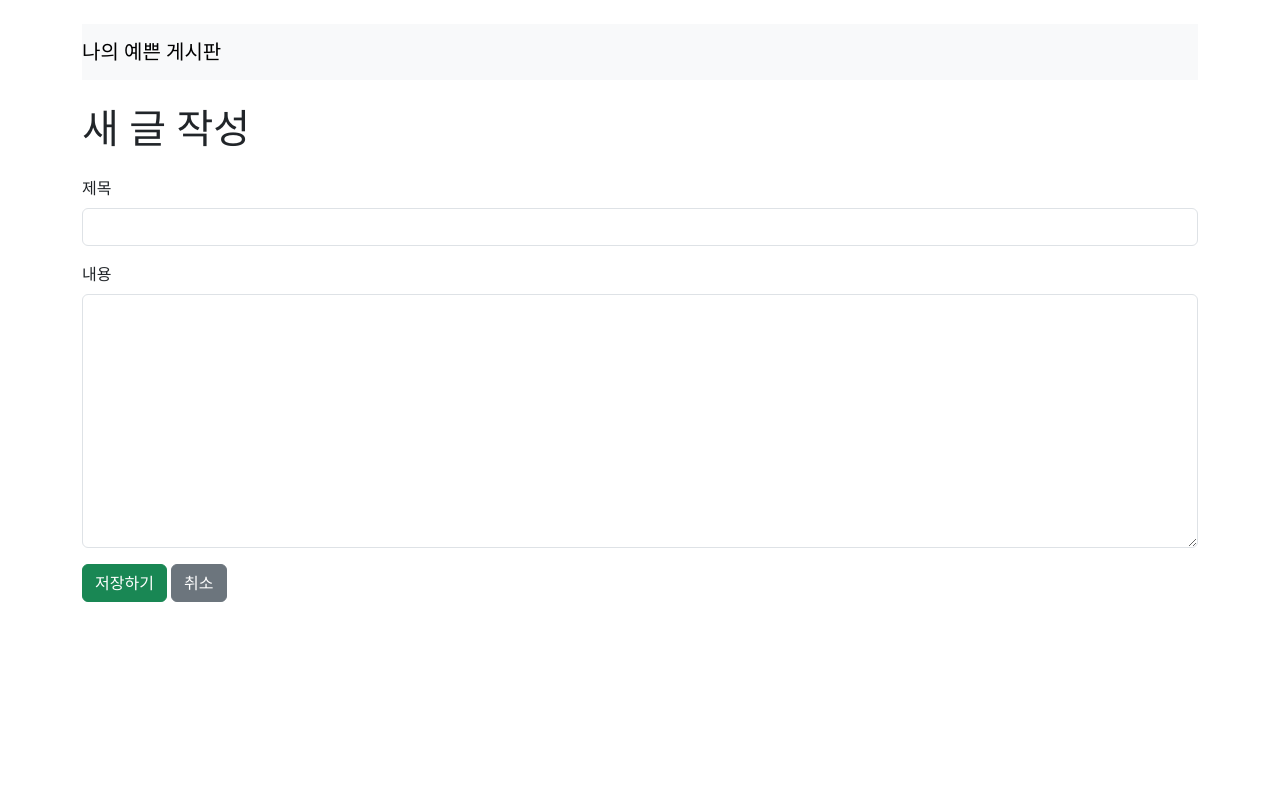
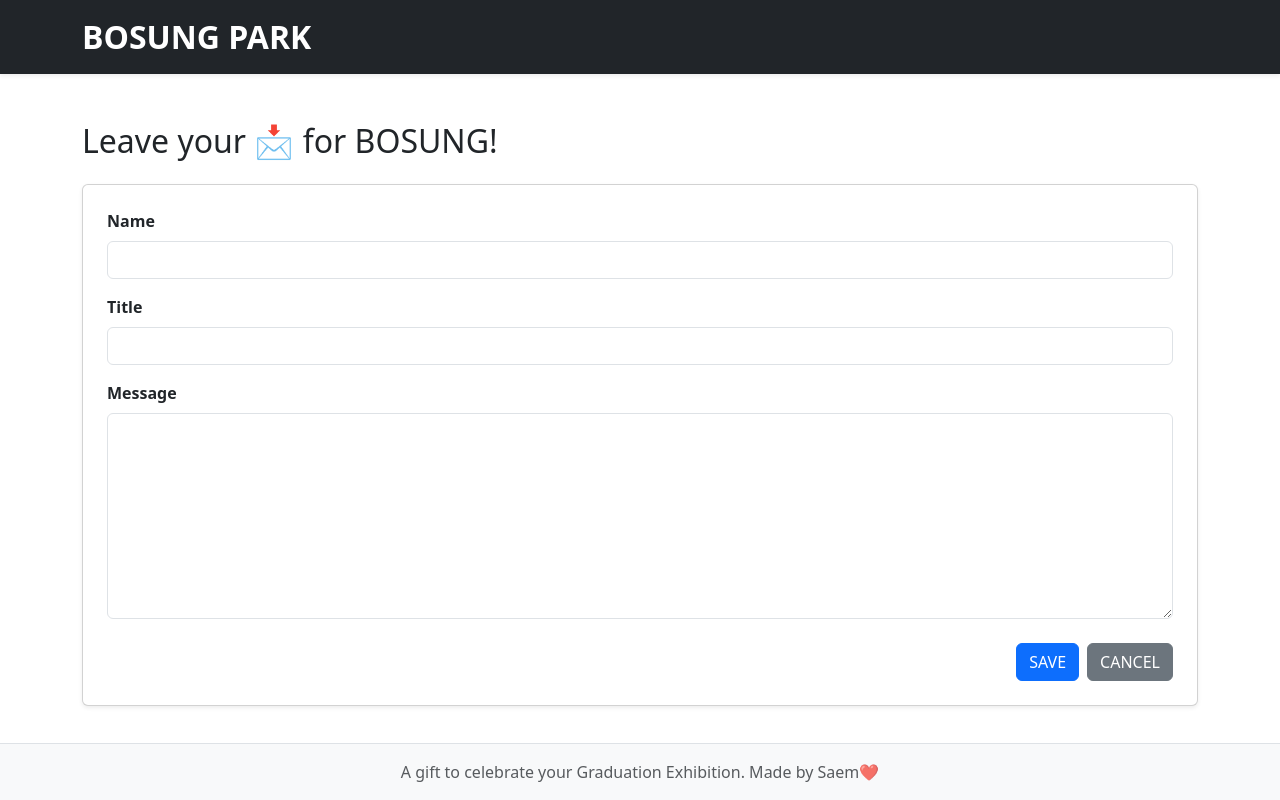
Before and after one commit to saem-song/ourrun, a Flask app: page /write in a window 1280 px wide. Run offline with Flask 3, Linux system fonts and the light colour scheme.

Commit message:
db삭제 후 재생성

```diff
--- a/app.py
+++ b/app.py
@@ -1,4 +1,3 @@
-# app.py
 from flask import Flask, render_template, request, redirect, url_for
 from flask_sqlalchemy import SQLAlchemy
 from datetime import datetime
@@ -15,7 +14,11 @@ class Post(db.Model):
     id = db.Column(db.Integer, primary_key=True)
     title = db.Column(db.String(100), nullable=False)
     content = db.Column(db.Text, nullable=False)
+    # 템플릿에서 사용하는 'author' 필드 추가
+    author = db.Column(db.String(50), nullable=False, default='익명')
     created_at = db.Column(db.DateTime, default=datetime.utcnow)
+    # 'updated_at' 필드 추가: 수정될 때마다 자동으로 시간이 업데이트됨
+    updated_at = db.Column(db.DateTime, default=datetime.utcnow, onupdate=datetime.utcnow)
 
     def __repr__(self):
         return f'<Post {self.id}>'
@@ -23,29 +26,49 @@ class Post(db.Model):
 # -------------------- DB 초기화 (테이블 생성) --------------------
 # 앱 컨텍스트 내에서 DB 테이블 생성 실행
 with app.app_context():
+    # 모델 변경 시에는 기존 test.db를 삭제해야 오류가 발생하지 않습니다.
     db.create_all()
 
 
-# app.py (수정할 부분)
-
-# ... 기존 import와 설정 코드들 (변경 없음) ...
-
 # -------------------- 1. READ (게시글 목록 및 상세 조회) --------------------
 
-# 페이지네이션을 위해 /?page=1 형태로 요청을 받을 수 있도록 수정
 @app.route('/')
 def index():
+    # 검색어 처리
+    search_query = request.args.get('search_query', '')
+
     # URL 쿼리 파라미터에서 'page' 값을 가져오고, 없으면 기본값은 1
     page = request.args.get('page', 1, type=int)
     per_page = 10  # 페이지당 게시글 수 (10개로 설정)
 
+    # 쿼리 필터링
+    query = Post.query.order_by(Post.created_at.desc())
+
+    if search_query:
+        # 제목 또는 내용에 검색어가 포함된 게시글 필터링
+        query = query.filter(
+            (Post.title.like(f'%{search_query}%')) |
+            (Post.content.like(f'%{search_query}%'))
+        )
+
     # paginate() 메서드를 사용해 페이지네이션 처리
-    posts_pagination = Post.query.order_by(Post.created_at.desc()).paginate(
+    posts_pagination = query.paginate(
         page=page, per_page=per_page, error_out=False
     )
 
     # pagination 객체와 게시글 데이터를 HTML에 전달
-    return render_template('index.html', posts_pagination=posts_pagination, posts=posts_pagination.items)
+    return render_template('index.html',
+                           posts_pagination=posts_pagination,
+                           posts=posts_pagination.items,
+                           search_query=search_query) # 검색어도 템플릿에 전달
+
+# 게시글 상세 조회 (누락되었던 라우트)
+@app.route('/post/<int:post_id>')
+def post_detail(post_id):
+    # post_id를 사용하여 게시글을 데이터베이스에서 조회하거나 404 오류를 반환합니다.
+    post = db.get_or_404(Post, post_id)
+    return render_template('detail.html', post=post)
+
 
 # -------------------- 2. CREATE (게시글 작성) --------------------
 
@@ -55,15 +78,16 @@ def write():
         # 폼에서 데이터 받아오기
         title = request.form['title']
         content = request.form['content']
+        author = request.form['author'] # author 필드 처리
 
         # 새 게시글 객체 생성 및 DB 저장
-        new_post = Post(title=title, content=content)
+        new_post = Post(title=title, content=content, author=author)
         try:
             db.session.add(new_post)
             db.session.commit()
             return redirect(url_for('index')) # 저장 후 목록 페이지로 이동
-        except:
-            return "게시글 작성 중 에러가 발생했습니다."
+        except Exception as e:
+            return f"게시글 작성 중 에러가 발생했습니다: {e}"
 
     return render_template('write.html') # GET 요청 시 글쓰기 폼 표시
 
@@ -78,11 +102,14 @@ def edit(post_id):
         # 폼 데이터로 내용 업데이트
         post.title = request.form['title']
         post.content = request.form['content']
+        post.author = request.form['author'] # author 필드 처리
+        # updated_at은 DB 모델 정의에 의해 자동으로 업데이트됩니다.
+
         try:
             db.session.commit()
             return redirect(url_for('post_detail', post_id=post.id)) # 상세 페이지로 이동
-        except:
-            return "게시글 수정 중 에러가 발생했습니다."
+        except Exception as e:
+            return f"게시글 수정 중 에러가 발생했습니다: {e}"
 
     return render_template('edit.html', post=post) # GET 요청 시 수정 폼 표시
 
@@ -97,10 +124,11 @@ def delete(post_id):
         db.session.delete(post)
         db.session.commit()
         return redirect(url_for('index')) # 삭제 후 목록 페이지로 이동
-    except:
-        return "게시글 삭제 중 에러가 발생했습니다."
+    except Exception as e:
+        return f"게시글 삭제 중 에러가 발생했습니다: {e}"
 
 
 # 서버 실행 (디버그 모드 켜기)
 if __name__ == '__main__':
+    # host='0.0.0.0'을 추가하여 외부 접근을 허용할 수도 있습니다.
     app.run(debug=True)
--- a/templates/layout.html
+++ b/templates/layout.html
@@ -5,16 +5,43 @@
     <meta name="viewport" content="width=device-width, initial-scale=1, shrink-to-fit=no">
     <link href="https://cdn.jsdelivr.net/npm/bootstrap@5.3.3/dist/css/bootstrap.min.css" rel="stylesheet" integrity="sha384-QWTKZyjpPEjISv5WaRU9OFeRpok6YctnYmDr5pNlyT2bRjXh0JMhjY6hW+ALEwIH" crossorigin="anonymous">
 
-    <title>{% block title %}Simple 게시판{% endblock %}</title>
+    <title>{% block title %}Simple 방명록{% endblock %}</title>
+    <style>
+        /* 푸터를 항상 하단에 고정 */
+        body {
+            display: flex;
+            flex-direction: column;
+            min-height: 100vh;
+        }
+        .container {
+            flex: 1; /* 컨텐츠 영역이 남은 공간을 채우도록 함 */
+        }
+    </style>
 </head>
 <body>
-    <div class="container mt-4">
-        <nav class="navbar navbar-light bg-light mb-4">
-            <a class="navbar-brand" href="{{ url_for('index') }}">나의 예쁜 게시판</a>
-        </nav>
 
+    <nav class="navbar navbar-expand-lg navbar-dark bg-dark shadow-sm">
+        <div class="container">
+            <a class="navbar-brand fs-2 fw-bold" href="{{ url_for('index') }}">BOSUNG PARK </a>
+            <button class="navbar-toggler" type="button" data-bs-toggle="collapse" data-bs-target="#navbarNav" aria-controls="navbarNav" aria-expanded="false" aria-label="Toggle navigation">
+                <span class="navbar-toggler-icon"></span>
+            </button>
+            <div class="collapse navbar-collapse justify-content-end" id="navbarNav">
+                <ul class="navbar-nav">
+                    </ul>
+            </div>
+        </div>
+    </nav>
+
+    <div class="container mt-5">
         {% block content %}{% endblock %}
     </div>
+
+    <footer class="footer mt-auto py-3 bg-light border-top">
+        <div class="container text-center">
+            <span class="text-muted">A gift to celebrate your Graduation Exhibition. Made by Saem❤️</span>
+        </div>
+    </footer>
 
     <script src="https://cdn.jsdelivr.net/npm/bootstrap@5.3.3/dist/js/bootstrap.bundle.min.js" integrity="sha384-YvpcrYf0tY3lHB60NNkmXc5s9fDVZLESaAA55NDzOxhy9GkcIdslK1eN7N6jIeHz" crossorigin="anonymous"></script>
 </body>
--- a/templates/write.html
+++ b/templates/write.html
@@ -2,22 +2,33 @@
 <html lang="ko">
     {% extends "layout.html" %}
 
-    {% block title %}새 글 작성{% endblock %}
+    {% block title %}Leave Your Message{% endblock %}
 
     {% block content %}
-        <h1 class="mb-4">새 글 작성</h1>
+        <h2 class="mb-4 fw-light">Leave your 📩 for BOSUNG!</h2>
+
+        <div class="card p-4 shadow-sm">
             <form method="POST" action="{{ url_for('write') }}">
                 <div class="mb-3">
-                <label for="title" class="form-label">제목</label>
+                    <label for="author" class="form-label fw-bold">Name</label>
+                    <input type="text" class="form-control" id="author" name="author" required>
+                </div>
+
+                <div class="mb-3">
+                    <label for="title" class="form-label fw-bold">Title</label>
                     <input type="text" class="form-control" id="title" name="title" required>
                 </div>
+
                 <div class="mb-3">
-                <label for="content" class="form-label">내용</label>
-                <textarea class="form-control" id="content" name="content" rows="10" required></textarea>
+                    <label for="content" class="form-label fw-bold">Message</label>
+                    <textarea class="form-control" id="content" name="content" rows="8" required></textarea>
                 </div>
 
-            <button type="submit" class="btn btn-success">저장하기</button>
-            <a href="{{ url_for('index') }}" class="btn btn-secondary">취소</a>
+                <div class="d-flex justify-content-end mt-4">
+                    <button type="submit" class="btn btn-primary me-2">SAVE</button>
+                    <a href="{{ url_for('index') }}" class="btn btn-secondary">CANCEL</a>
+                </div>
             </form>
+        </div>
     {% endblock %}
 </html>
```
Also changed, not shown: requirements.txt (added, +12 -0 lines), templates/detail.html (+32 -16 lines), templates/edit.html (+17 -6 lines), templates/index.html (+49 -36 lines), instance/test.db, static/images/logo.png (added), 3 other files. Lines whose indentation alone changed are shown as unchanged.
